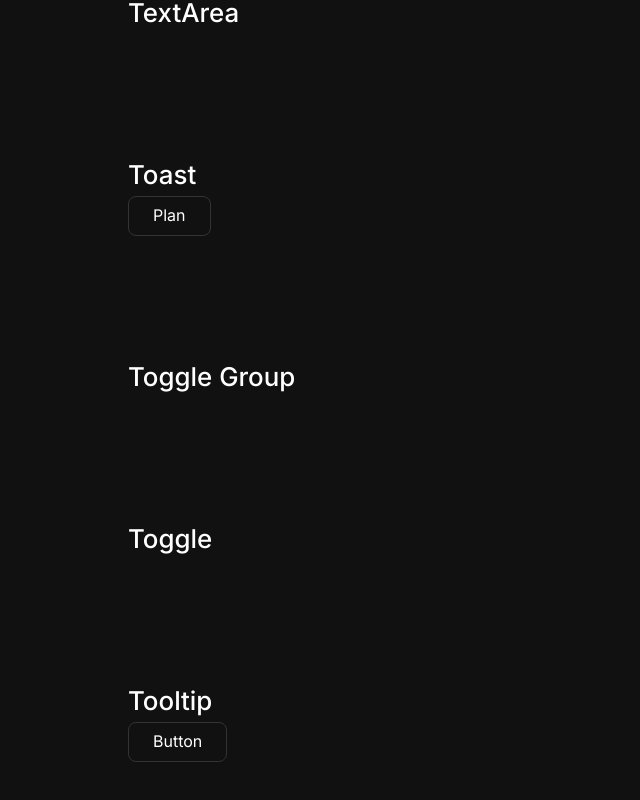
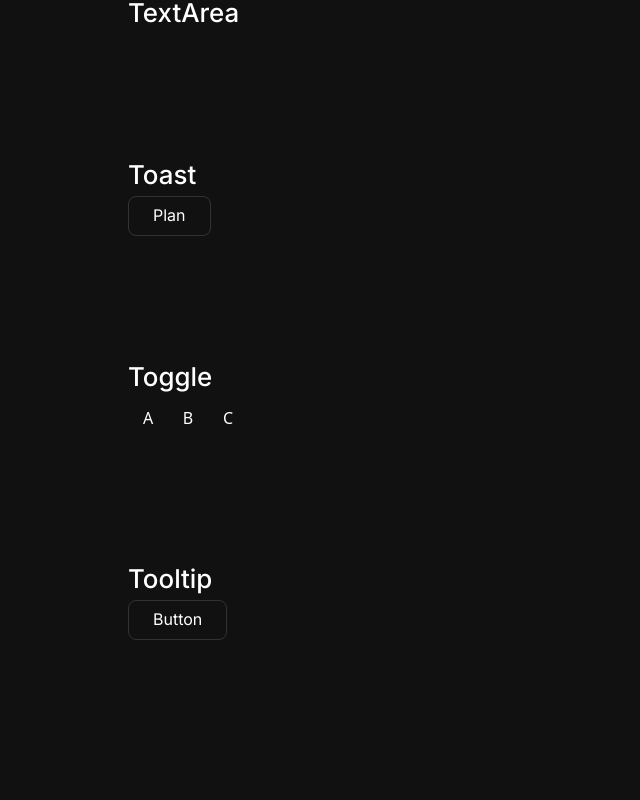
Before and after one commit to rarescovei5/Principium-UI, a React (Vite) app: page / in a window 1280 px wide. Shown: the part 8630-9430 px from the top of the page, without its empty margins (0-640 px from the left). After the commit the page ends 9390 px from the top, so only its background shows below. Built offline with nearby package versions, Linux system fonts and the light colour scheme.

Commit message:
Added Toggle.tsx

```diff
--- a/src/App.tsx
+++ b/src/App.tsx
@@ -87,10 +87,12 @@ import {
   ToastTitle,
   ToastTrigger,
 } from './ModernTheme/Toast';
+import { Toggle } from './ModernTheme/Toggle';
 function App() {
   const [selectedDate, setSelectedDate] = useState(new Date());
   const [checked, setChecked] = useState(false);
   const [openCommandDialog, setOpenCommandDialog] = useState(false);
+  const [isSelected, setIsSelected] = useState(false);
 
   useEffect(() => {
     const handleCtrlK = (e: KeyboardEvent) => {
@@ -564,11 +566,33 @@ function App() {
           </ToastContent>
         </Toast>
       </div>
-      <div className="w-[80%] mx-auto">
-        <h3 className="h3">Toggle Group</h3>
-      </div>
+
       <div className="w-[80%] mx-auto">
         <h3 className="h3">Toggle</h3>
+        <Toggle
+          isSelected={isSelected}
+          toggle={() => {
+            setIsSelected((prev) => !prev);
+          }}
+        >
+          A
+        </Toggle>
+        <Toggle
+          isSelected={isSelected}
+          toggle={() => {
+            setIsSelected((prev) => !prev);
+          }}
+        >
+          B
+        </Toggle>
+        <Toggle
+          isSelected={isSelected}
+          toggle={() => {
+            setIsSelected((prev) => !prev);
+          }}
+        >
+          C
+        </Toggle>
       </div>
       <div className="w-[80%] mx-auto">
         <h3 className="h3">Tooltip</h3>
--- a/src/ModernTheme/AlertDialog.tsx
+++ b/src/ModernTheme/AlertDialog.tsx
@@ -27,7 +27,7 @@ const AlertDialogTrigger = ({
   ...props
 }: React.HTMLAttributes<HTMLButtonElement> & {
   asChild?: boolean;
-  children: React.ReactNode | React.ReactElement<any>;
+  children?: React.ReactNode | React.ReactElement<any>;
 }) => {
   const context = useContext(AlertDialogContext);
 
--- a/src/ModernTheme/Toggle.tsx
+++ b/src/ModernTheme/Toggle.tsx
@@ -0,0 +1,22 @@
+import React from 'react';
+
+const Toggle: React.FC<
+  React.HTMLAttributes<HTMLButtonElement> & {
+    children: React.ReactNode | React.ReactElement<any>;
+    isSelected: boolean;
+    toggle: () => void;
+  }
+> = ({ children, isSelected, toggle, ...props }) => {
+  return (
+    <button
+      onClick={toggle}
+      className={`w-10 h-10 rounded-lg cursor-pointer ${
+        isSelected ? 'bg-surface' : ''
+      }`}
+    >
+      {children}
+    </button>
+  );
+};
+
+export { Toggle };
```
Also changed, not shown: src/ModernTheme/Toggle Group.tsx (deleted).
